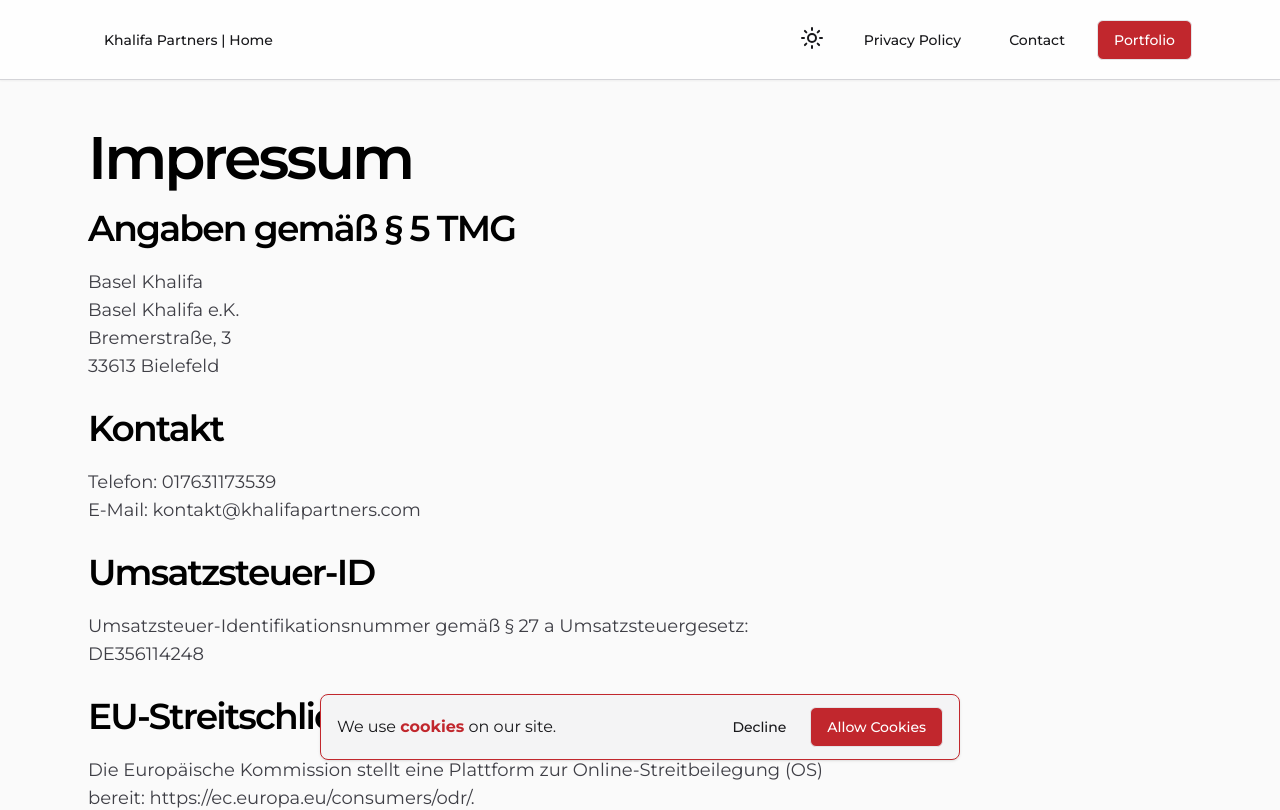
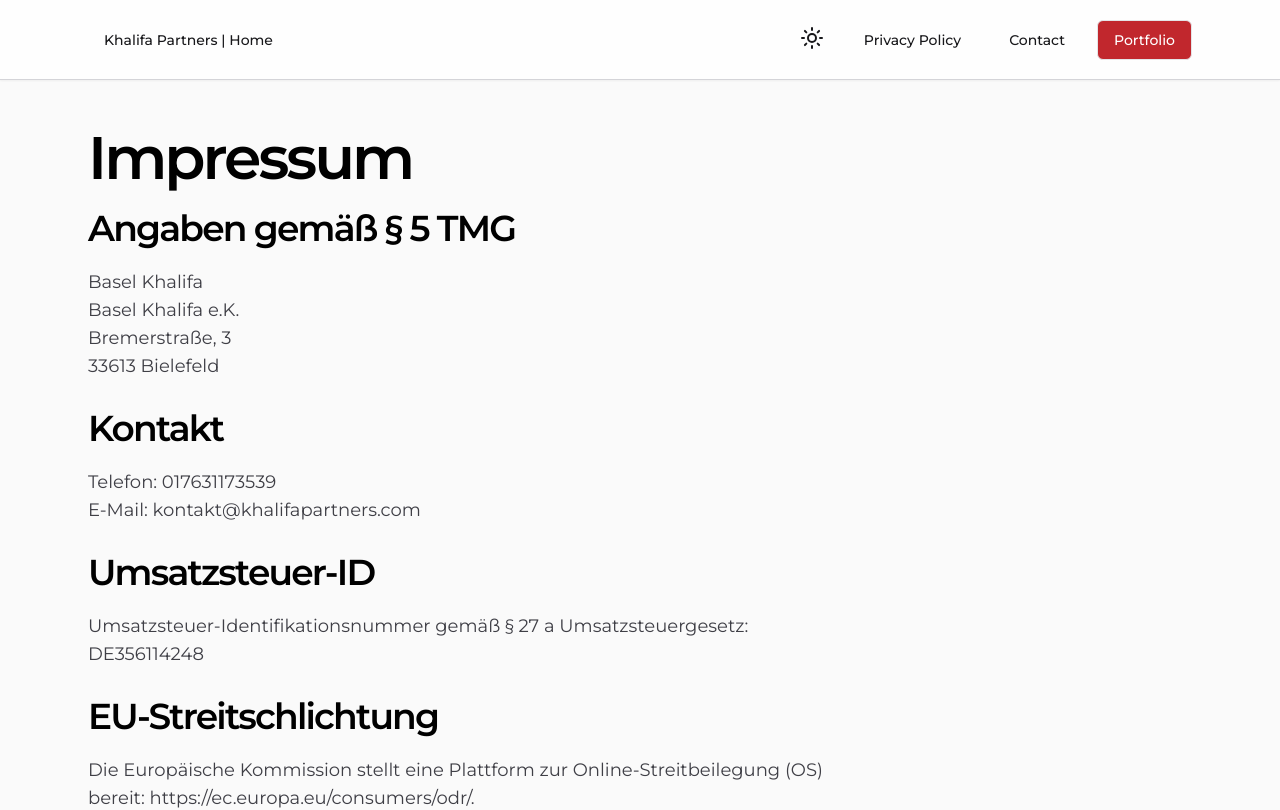
Before and after one commit to KhalifaBelal/kp-website, a Next.js app: page /imprint in a window 1280 px wide. Shown: the top 810 px of the page. Built offline with nearby package versions, Linux system fonts and the light colour scheme.

Commit message:
removed 3d environment-city

```diff
--- a/src/app/layout.tsx
+++ b/src/app/layout.tsx
@@ -1,7 +1,5 @@
 import "@/styles/globals.css";
 import Providers from "@/components/Providers";
-import dynamic from "next/dynamic";
-const CookieBanner = dynamic(() => import("@/components/CookieBanner"));
 import { Montserrat } from "next/font/google";
 import { cn } from "@/lib/utils";
 import GoogleAnalytics from "@/components/GoogleAnalytics";
@@ -21,7 +19,6 @@
       <GoogleAnalytics GA_MEASUREMENT_ID="G-KG3VJEPD33" />
       <body className="min-h-screen bg-zinc-50 dark:bg-zinc-900 antialiased">
         <Providers>
-          <CookieBanner />
           <main>{children}</main>
         </Providers>
       </body>
--- a/src/app/page.tsx
+++ b/src/app/page.tsx
@@ -3,6 +3,7 @@
 const WhoWeWorkWith = dynamic(
   () => import("@/components/sections/WhoWeWorkWith")
 );
+const CookieBanner = dynamic(() => import("@/components/CookieBanner"));
 import { strategyStepData as Data } from "@/lib/strategyStepData";
 import { prefaceData } from "@/lib/prefaceData";
 import MobileMenu from "@/components/MobileMenu";
@@ -12,6 +13,7 @@
 import StrategyStep from "@/components/sections/StrategyStep";
 
 import type { Metadata } from "next";
+import { Suspense } from "react";
 
 export const metadata: Metadata = {
   title: "Khalifa Partners | Home",
@@ -23,6 +25,9 @@
     <div className="relative h-screen overflow-x-hidden">
       <Navbar />
       <MobileMenu />
+      <Suspense fallback={null}>
+        <CookieBanner />
+      </Suspense>
       <Intro />
       <Concept />
       <WhoWeWorkWith />
--- a/src/components/CookieBanner.tsx
+++ b/src/components/CookieBanner.tsx
@@ -27,11 +27,11 @@
 
   return (
     <div
-      className={`my-10 mx-auto max-w-max md:max-w-screen-sm
+      className={`my-3 mx-auto max-w-max md:max-w-screen-sm
                         fixed bottom-0 left-0 right-0
                         ${
                           cookieConsent != null ? "hidden" : "flex"
-                        } px-3 md:px-4 py-3 justify-between items-center flex-col sm:flex-row gap-4
+                        } px-1 md:px-2 py-1 justify-between items-center flex-col sm:flex-row gap-3
                          bg-zinc-100 rounded-lg shadow z-[9999] border border-kp-red`}
     >
       <div className="text-center">
--- a/src/components/glb-models/PyramidDark.jsx
+++ b/src/components/glb-models/PyramidDark.jsx
@@ -52,7 +52,6 @@
         position={[10, 15, -5]}
         castShadow
       />
-      <Environment preset="city" background={null} />
       <ContactShadows
         color={"#111111"}
         resolution={512}
--- a/src/components/glb-models/PyramidLight.jsx
+++ b/src/components/glb-models/PyramidLight.jsx
@@ -52,7 +52,6 @@
         position={[10, 15, -5]}
         castShadow
       />
-      <Environment preset="city" background={null} />
       <ContactShadows
         color={"#f2f2f2"}
         resolution={512}
```
